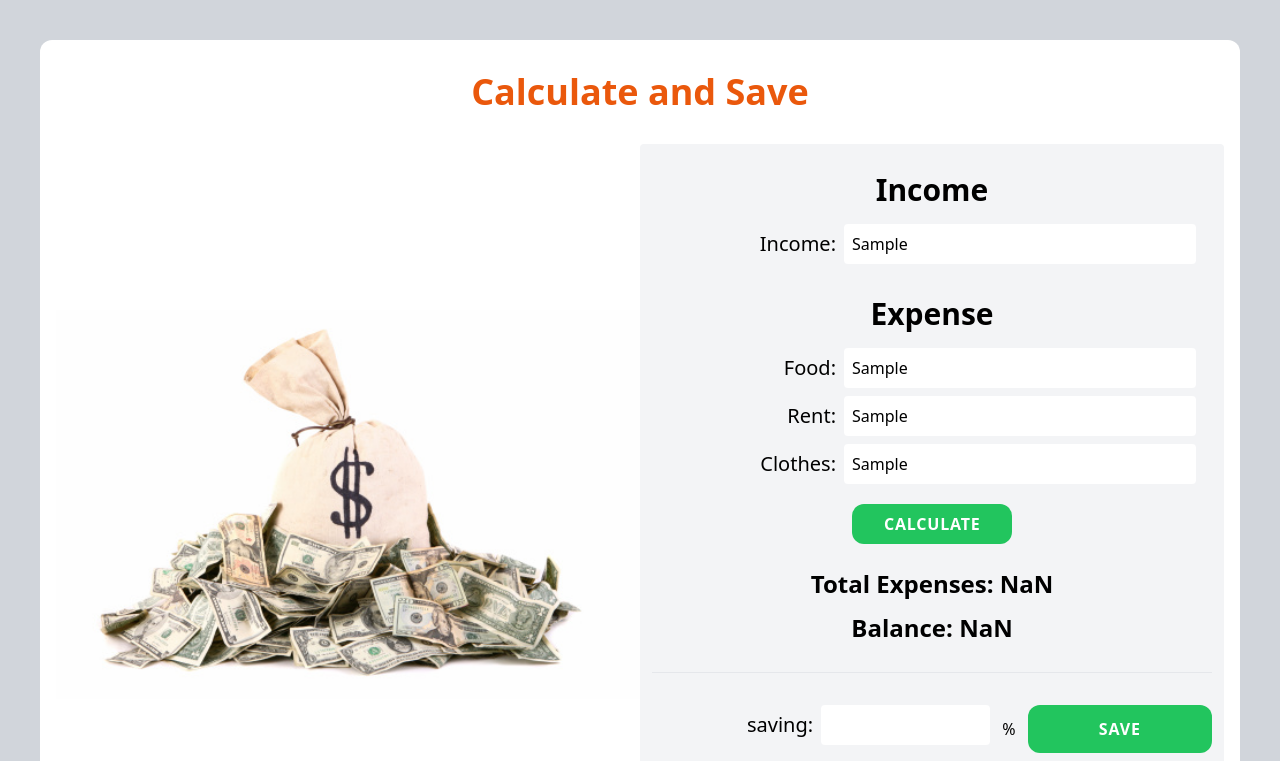
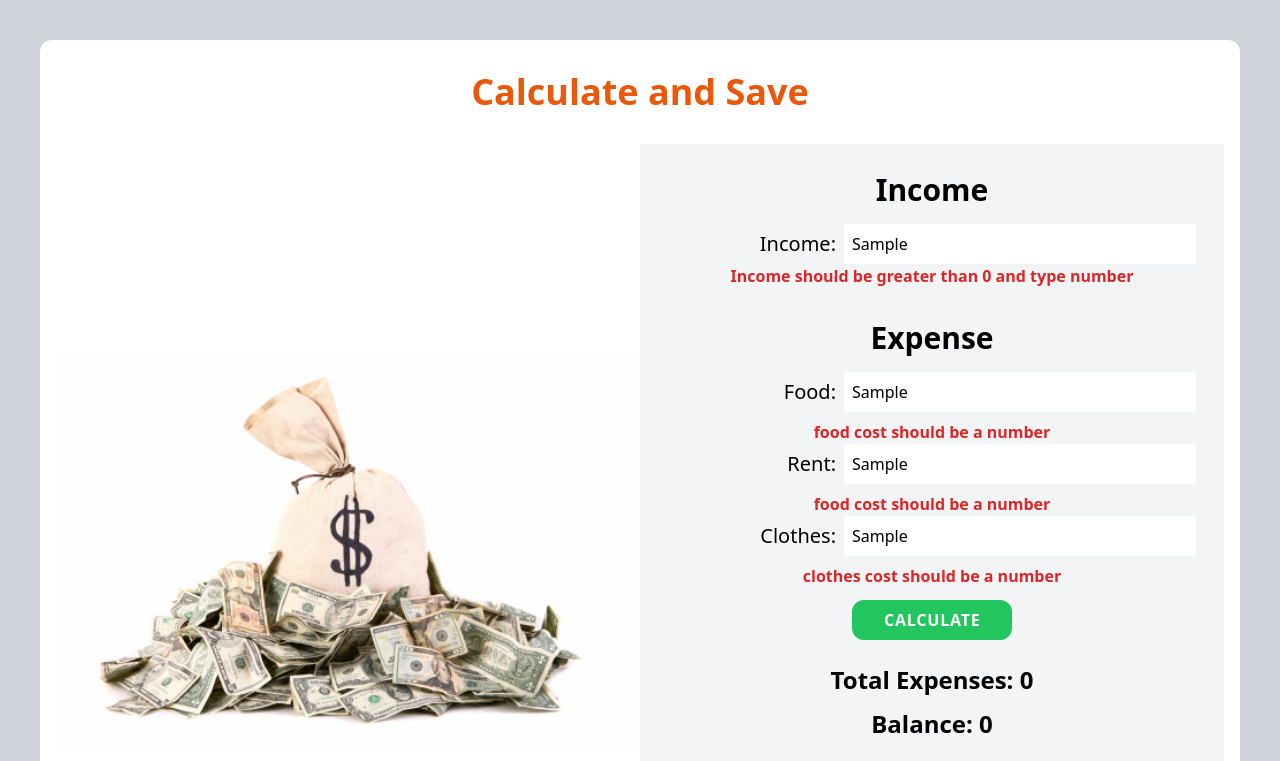
Before and after one commit to learnertariq/money-master, a plain HTML site: page index.html in a window 1280 px wide. Both pictures are taken after typing "Sample", "Sample", "Sample", "Sample" into the empty fields and a click on the button "CALCULATE". Shown: the top 761 px of the page. Drawn offline with nearby package versions, Linux system fonts and the light colour scheme.

Commit message:
display errors in inc-exp block

```diff
--- a/app.js
+++ b/app.js
@@ -14,6 +14,7 @@ const totalExp = document.getElementById("total-exp");
 const balance = document.getElementById("balance");
 const savingAmount = document.getElementById("saving-amount");
 const remainingBalance = document.getElementById("remaining-balance");
+const errorDisplays = document.getElementsByClassName("error-display");
 
 // Global Vars
 let balanceValue = 0;
@@ -24,14 +25,15 @@ btnIncExp.addEventListener("click", (e) => {
   // preventing default behavior
   e.preventDefault();
 
+  // clear error displays
+  clearErrorDisplays();
+
   // local vars
   const incomeInputValue = parseInt(incomeInput.value);
   const foodInputValue = parseInt(foodInput.value);
   const rentInputValue = parseInt(rentInput.value);
   const clothesInputValue = parseInt(clothesInput.value);
 
-  console.log(parseInt(incomeInput.value));
-  console.log(typeof parseInt(incomeInput.value));
   validateInput(
     incomeInput,
     "Income should be greater than 0 and type number",
@@ -40,6 +42,23 @@ btnIncExp.addEventListener("click", (e) => {
   validateInput(foodInput, "food cost should be a number");
   validateInput(rentInput, "food cost should be a number");
   validateInput(clothesInput, "clothes cost should be a number");
+
+  // return if there is an error
+  if (Object.keys(errors).length > 0) {
+    // Display  errors
+    for (const err in errors) {
+      // console.log(err);
+      const target = document.getElementById(err + "-error");
+      // show error
+      target.classList.remove("hidden");
+      // push error text
+      target.innerText = errors[err];
+    }
+
+    // Clear Errors
+    clearErrors();
+    return;
+  }
 
   // Total Expenses
   const totalExpValue = foodInputValue + rentInputValue + clothesInputValue;
@@ -50,19 +69,15 @@ btnIncExp.addEventListener("click", (e) => {
   balanceValue = incomeInputValue - totalExpValue;
   // Displaying balance on UI
   balance.innerText = balanceValue;
-
-  // Display  errors
-  const p = document.getElementById(incomeInput.id)
-  console.log(p);
-
-  // Clear Errors
-  clearErrors();
 });
 
 ///// Calculate Saving with balance and saving percentage /////
 btnSaving.addEventListener("click", (e) => {
   // preventing default behavior
   e.preventDefault();
+
+  // clear error displays
+  clearErrorDisplays();
 
   // local vars
   const savingInputValue = parseInt(savingInput.value);
@@ -98,3 +113,14 @@ function clearErrors() {
     delete errors[key];
   }
 }
+
+// clear all dom error display
+function clearErrorDisplays() {
+  for (const ed of errorDisplays) {
+    ed.classList.add("hidden");
+  }
+}
+
+function insertAfter(referenceNode, newNode) {
+  referenceNode.parentNode.insertBefore(newNode, referenceNode.nextSibling);
+}
--- a/index.html
+++ b/index.html
@@ -44,6 +44,13 @@
                       class="input outline-0 rounded p-2 w-full col-span-2 focus:shadow-lg focus:shadow-blue-100"
                     />
                   </div>
+                  <!-- error display -->
+                  <p
+                    id="income-input-error"
+                    class="error-display font-bold text-red-600 hidden"
+                  >
+                    Error
+                  </p>
                 </div>
                 <!-- Expense Block -->
                 <div class="expense-block mt-8">
@@ -58,6 +65,14 @@
                       class="input outline-0 rounded p-2 w-full col-span-2 focus:shadow-lg focus:shadow-blue-100"
                     />
                   </div>
+                  <!-- error display -->
+                  <p
+                    id="food-input-error"
+                    class="error-display font-bold text-red-600 hidden"
+                  >
+                    Error
+                  </p>
+
                   <div
                     class="input-group grid grid-cols-3 justify-items-end items-center mb-2"
                   >
@@ -68,6 +83,14 @@
                       class="input outline-0 rounded p-2 w-full col-span-2 focus:shadow-lg focus:shadow-blue-100"
                     />
                   </div>
+                  <!-- error display -->
+                  <p
+                    id="rent-input-error"
+                    class="error-display font-bold text-red-600 hidden"
+                  >
+                    Error
+                  </p>
+
                   <div
                     class="input-group grid grid-cols-3 justify-items-end items-center mb-2"
                   >
@@ -80,8 +103,14 @@
                       class="input outline-0 rounded p-2 w-full col-span-2 focus:shadow-lg focus:shadow-blue-100"
                     />
                   </div>
+                  <!-- error display -->
+                  <p
+                    id="clothes-input-error"
+                    class="error-display font-bold text-red-600 hidden"
+                  >
+                    Error
+                  </p>
                 </div>
-                <p id='error-display' class='font-bold text-red-600 hidden'>Error</p>
                 <button
                   id="btn-inc-exp"
                   type="submit"
@@ -106,7 +135,8 @@
 
             <!-- Money Saving block -->
             <div class="saving">
-              <form action="" class="flex gap-3 justify-between">
+              <form action="" class="">
+                <div class="container flex gap-3 justify-between">
                   <div
                     class="input-group grid grid-cols-2 justify-items-end items-center mb-2"
                   >
@@ -127,6 +157,14 @@
                   >
                     Save
                   </button>
+                </div>
+                <!-- error display -->
+                <p
+                  id="saving-input-error"
+                  class="error-display font-bold text-red-600 hidden"
+                >
+                  Error
+                </p>
               </form>
 
               <!-- Saving Output -->
```
Lines whose indentation alone changed are shown as unchanged.
